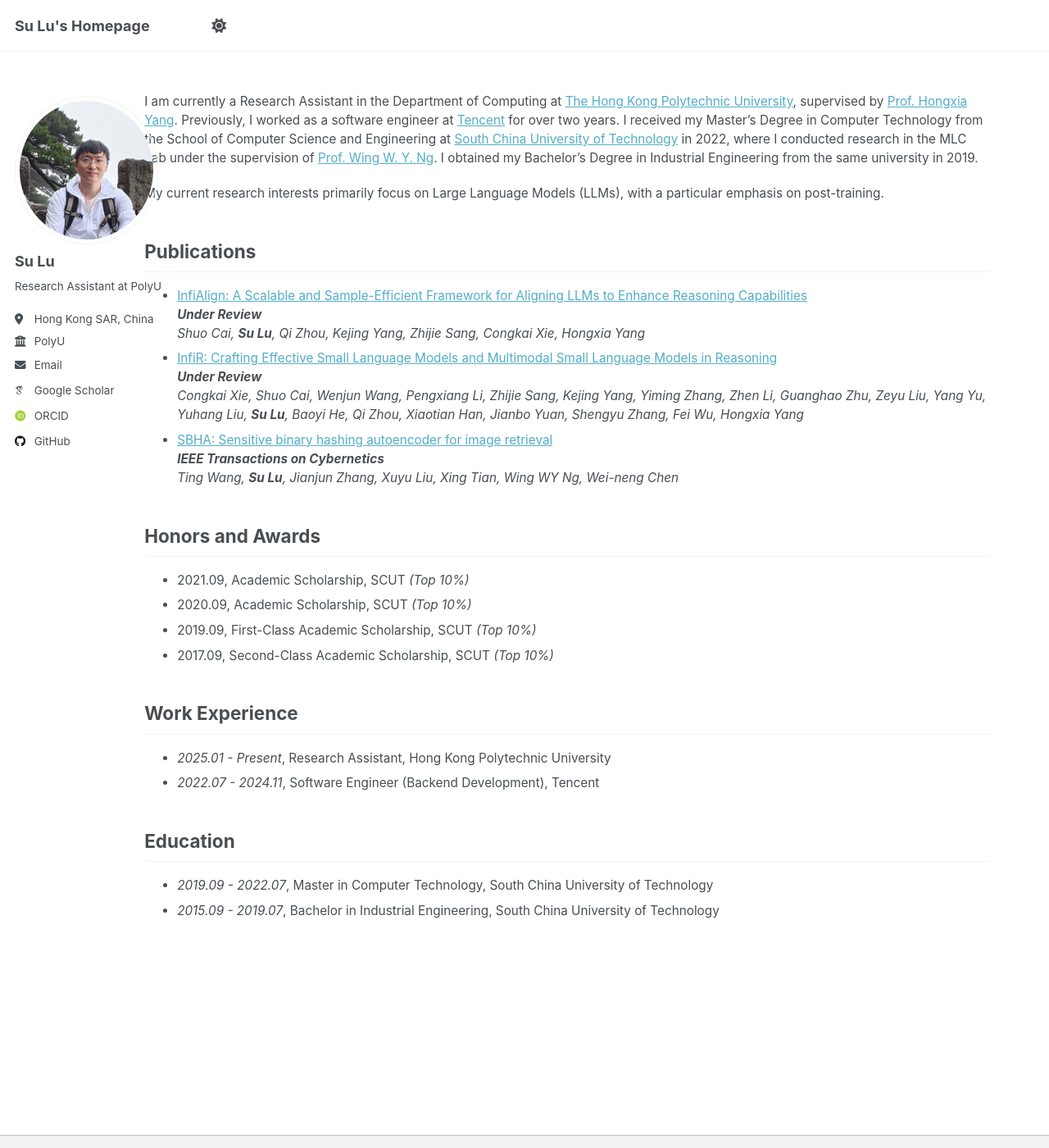
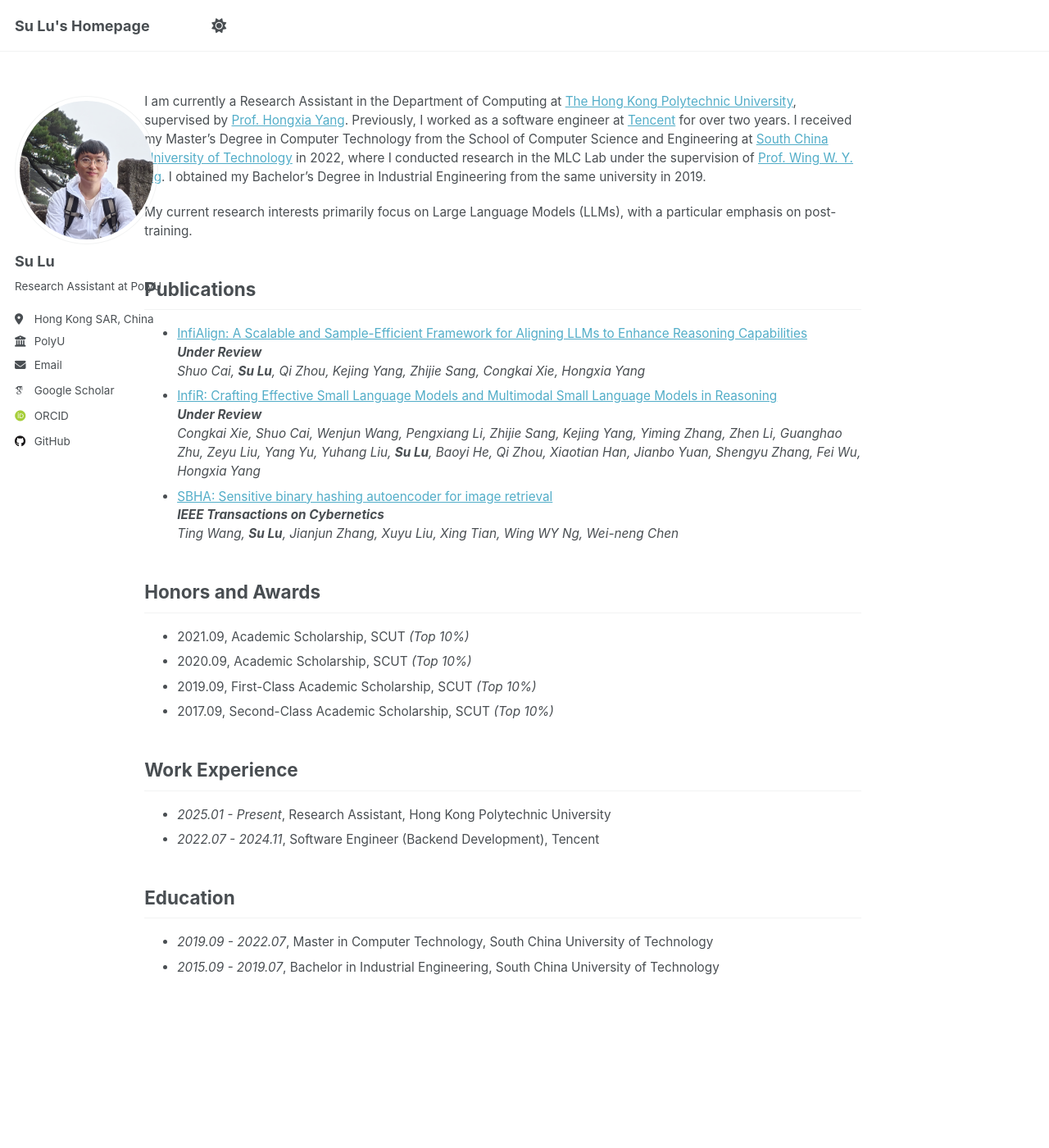
Before and after one commit to luppx/luppx.github.io, a Jekyll site: the page built from _pages/about.md, in a window 1280 px wide and 1400 px high. Shown: the whole window at 82% size. Built offline with Jekyll 4.4.1, drawn with Linux system fonts in a browser that asks for light colours; some web fonts are replaced; a script that is not in the unit is left out.

Commit message:
Update _page.scss

```diff
--- a/_sass/layout/_page.scss
+++ b/_sass/layout/_page.scss
@@ -20,7 +20,7 @@
   @include breakpoint($large) {
     @include span(11 of 12 last);
     @include prefix(0.5 of 12);
-    @include suffix(0.5 of 12);
+    @include suffix(2 of 12);
   }
 
   .page__inner-wrap {
```
